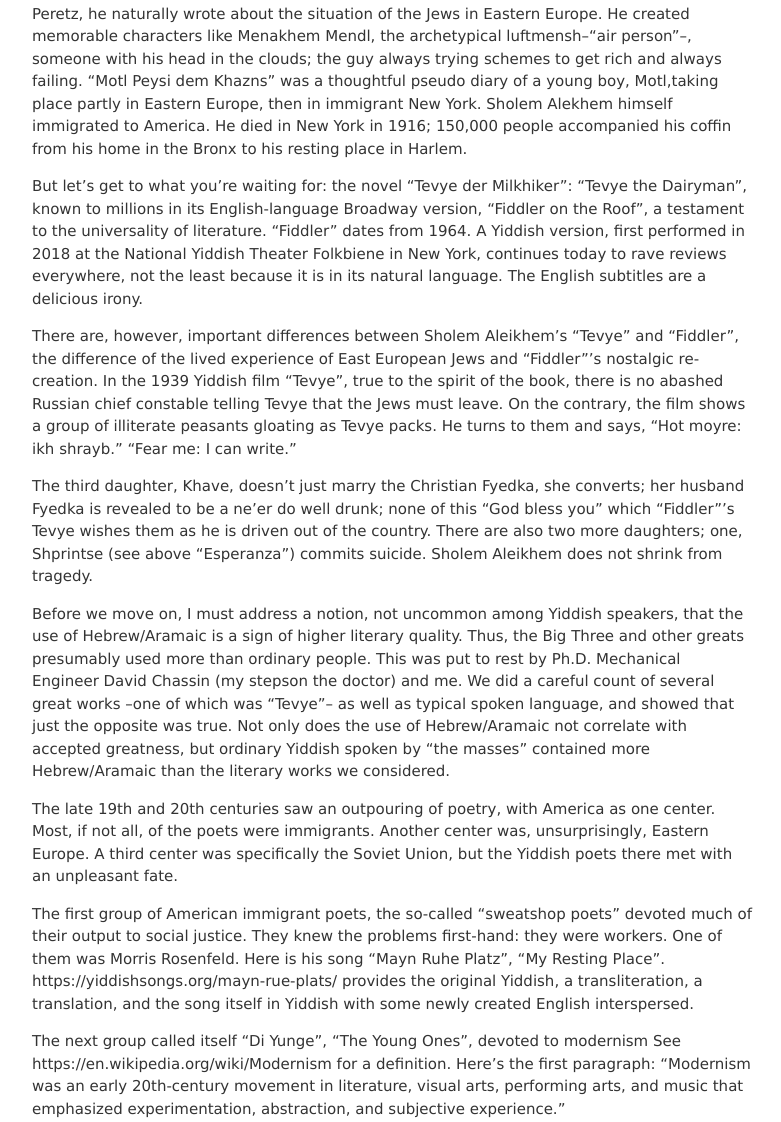
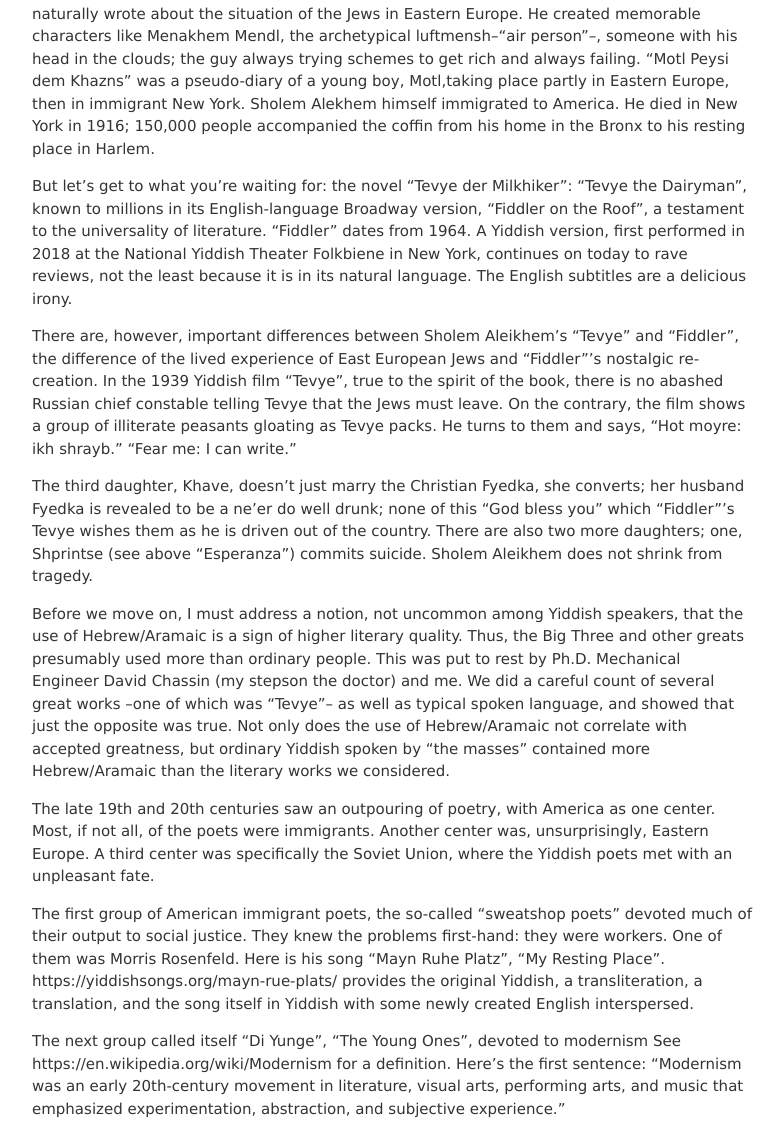
Before and after one commit to jvmallow/jvmallow.github.io, a Jekyll site: the page built from _posts/2025-05-31-Yiddish.md, in a window 1280 px wide and 1400 px high, scrolled down 6905 px. Shown: the part 278-1400 px from the top of the window, without its empty margins (248-1029 px from the left). Built offline with Jekyll 4.4.1, drawn with Linux system fonts in a browser that asks for light colours; a script that is not in the unit is left out; some of the changed text lies outside the part shown.

Commit message:
Update 2025-05-31-Yiddish.md

```diff
--- a/_posts/2025-05-31-Yiddish.md
+++ b/_posts/2025-05-31-Yiddish.md
@@ -170,12 +170,17 @@ Oh, don't think the world is a wasteland.
 
 
 
+
+
+
+
+
 ![Sholem Aleikhem](https://upload.wikimedia.org/wikipedia/commons/thumb/d/d2/Sholem_Aleichem_1907.jpg/500px-Sholem_Aleichem_1907.jpg)
 
 
-In addition to his novels, Sholem Aleikhem wrote short stories and novels. Like Mendele and Peretz, he naturally wrote about the situation of the Jews in Eastern Europe. He created memorable characters like Menakhem Mendl, the archetypical luftmensh--"air person"--, someone with his head in the clouds; the guy always trying schemes to get rich and always failing. "Motl Peysi dem Khazns" was a thoughtful pseudo diary of a young boy, Motl,taking place partly in Eastern Europe, then in immigrant New York. Sholem Alekhem himself immigrated to America. He died in New York in 1916; 150,000 people accompanied his coffin from his home in the Bronx to his resting place in Harlem.
+In addition to his novels, Sholem Aleikhem wrote short stories. Like Mendele and Peretz, he naturally wrote about the situation of the Jews in Eastern Europe. He created memorable characters like Menakhem Mendl, the archetypical luftmensh--"air person"--, someone with his head in the clouds; the guy always trying schemes to get rich and always failing. "Motl Peysi dem Khazns" was a pseudo-diary of a young boy, Motl,taking place partly in Eastern Europe, then in immigrant New York. Sholem Alekhem himself immigrated to America. He died in New York in 1916; 150,000 people accompanied the coffin from his home in the Bronx to his resting place in Harlem.
 
-But let's get to what you're waiting for: the novel "Tevye der Milkhiker": "Tevye the Dairyman", known to millions in its English-language Broadway version, "Fiddler on the Roof", a testament to the universality of literature. "Fiddler" dates from 1964. A Yiddish version, first performed in 2018 at the National Yiddish Theater Folkbiene in New York, continues today to rave reviews everywhere, not the least because it is in its natural language. The English subtitles are a delicious irony.
+But let's get to what you're waiting for: the novel "Tevye der Milkhiker": "Tevye the Dairyman", known to millions in its English-language Broadway version, "Fiddler on the Roof", a testament to the universality of literature. "Fiddler" dates from 1964. A Yiddish version, first performed in 2018 at the National Yiddish Theater Folkbiene in New York, continues on today to rave reviews, not the least because it is in its natural language. The English subtitles are a delicious irony.
 
 There are, however, important differences between Sholem Aleikhem's "Tevye" and "Fiddler", the difference of the lived experience of East European Jews and "Fiddler"'s nostalgic re-creation. In the 1939 Yiddish film "Tevye", true to the spirit of the book, there is no abashed Russian chief constable telling Tevye that the Jews must leave. On the contrary, the film shows a group of illiterate peasants gloating as Tevye packs.  He turns to them and says, "Hot moyre: ikh shrayb." "Fear me: I can write."
 
@@ -183,11 +188,11 @@ The third daughter, Khave, doesn't just marry the Christian Fyedka, she  convert
 
 Before we move on, I must address a notion, not uncommon among Yiddish speakers, that the use of Hebrew/Aramaic is a sign of higher literary quality. Thus, the Big Three and other greats presumably used more than ordinary people. This was put to rest by Ph.D. Mechanical Engineer David Chassin (my stepson the doctor) and me.  We did a careful count of several great works --one of which was "Tevye"-- as well as typical spoken language, and showed that just the opposite was true.  Not only does the use of Hebrew/Aramaic not correlate with accepted greatness, but ordinary Yiddish spoken by "the masses" contained more Hebrew/Aramaic than the literary works we considered.
 
-The late 19th and 20th centuries saw an outpouring of poetry, with America as one center.  Most, if not all, of the poets were immigrants. Another center was, unsurprisingly, Eastern Europe. A third center was specifically the Soviet Union, but the Yiddish poets there met with an unpleasant fate.
+The late 19th and 20th centuries saw an outpouring of poetry, with America as one center.  Most, if not all, of the poets were immigrants. Another center was, unsurprisingly, Eastern Europe. A third center was specifically the Soviet Union, where the Yiddish poets met with an unpleasant fate.
 
 The first group of  American immigrant poets, the so-called "sweatshop poets" devoted much of their output to social justice. They knew the problems first-hand: they were workers. One of them was Morris Rosenfeld. Here is his song "Mayn Ruhe Platz", "My Resting Place". https://yiddishsongs.org/mayn-rue-plats/ provides the original Yiddish, a transliteration, a translation, and the song itself in Yiddish with some newly created English interspersed.
 
-The next group called itself "Di Yunge", "The Young Ones", devoted to modernism See https://en.wikipedia.org/wiki/Modernism for a definition. Here's the first paragraph: "Modernism was an early 20th-century movement in literature, visual arts, performing arts, and music that emphasized experimentation, abstraction, and subjective experience."
+The next group called itself "Di Yunge", "The Young Ones", devoted to modernism See https://en.wikipedia.org/wiki/Modernism for a definition. Here's the first sentence: "Modernism was an early 20th-century movement in literature, visual arts, performing arts, and music that emphasized experimentation, abstraction, and subjective experience."
 
 One of the stars was Moyshe Leyb Halpern. Here is a sample of his poetry in English translation. https://www.asymptotejournal.com/special-feature/moyshe-leyb-halpern-four-poems/ .
 
@@ -224,6 +229,8 @@ Un ale dray mol nit getrofn.
 
 Dernokh bin ikh mir ayngeshlofn.
 
+
+***********
 
 
 --Drank some hot tea, two glasses full
@@ -270,8 +278,11 @@ Speaking of Celia Dropkin mentioned above, in the 20th Century, women writers re
 A not-so-side note: note the middle name of Esther Singer Kreitman. She was the sister of Isaac Bashevis Singer and his brother Israel Joshua Singer. She has finally been recognized on her own, and about time--or long past it.
 
 Molodovsky is arguably the most famous of the group; she is the subject of excellent work by Anita Norich:
+
 https://www.yiddishbookcenter.org/discover/yiddish-literature/celebrating-yiddish-women-writers, including a translation of one of her novels:
+
 https://www.yiddishbookcenter.org/language-literature-culture/the-shmooze/227-anita-norichs-newly-translated-jewish-refugee-new-york .
+
 (Another full disclosure: I have known Anita for many years, and proud of it.)  Here is a poem by Molodovsky, translated by Adar Rossman and me:
 
 -Es veln di froyen fun unzer mishpokhe
@@ -362,7 +373,7 @@ And the first line ripped apart.
 
 We could go on with describing the works of Yiddish writers, but that would fill many pages. Go instead to https://en.wikipedia.org/wiki/Category:Yiddish-language_writers.
 
-Let us mention a few. Isaac Bashevis Singer, the most famous in English translation, is highly regarded by non-Yiddish speakers, not so much by Yiddish speakers. Two who I think deserved a Nobel Prize were Chaim Grade, a prose writer, and Avrum Sutskever, a poet originally from Vilna (Vilnius), where he was a partisan fighter; later in Israel, where he spent the rest of his life. But they were not as often translated as Singer.
+Let us mention a few. Isaac Bashevis Singer, the most famous in English translation, is highly regarded by non-Yiddish speakers, not so much by Yiddish speakers. Two who I think deserved the Nobel Prize were Chaim Grade, a prose writer, who lived much of his life in the Bronx; and Avrum Sutskever, a poet originally from Vilna (Vilnius), where he was a partisan fighter later in Israel where he spent the rest of his life. But they were not as often translated as Singer.
 
 Peretz Markish was, in my opinion, the greatest of the Soviet Yiddish poets. He met his end along with other leading Yiddish writers on August 12, 1952 at the hands of Stalin's henchmen.
 
```
Also changed, not shown: other parts of _posts/2025-05-31-Yiddish.md (+2 -1 lines).
